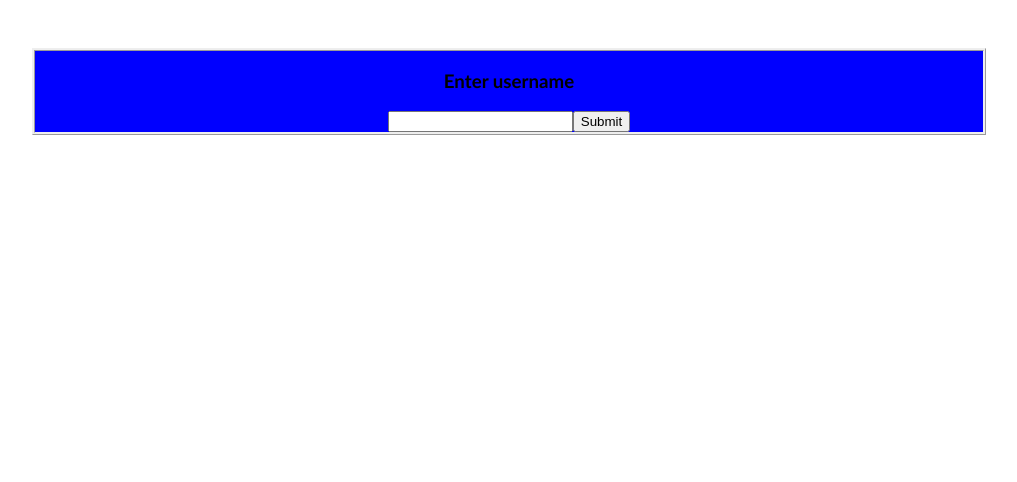
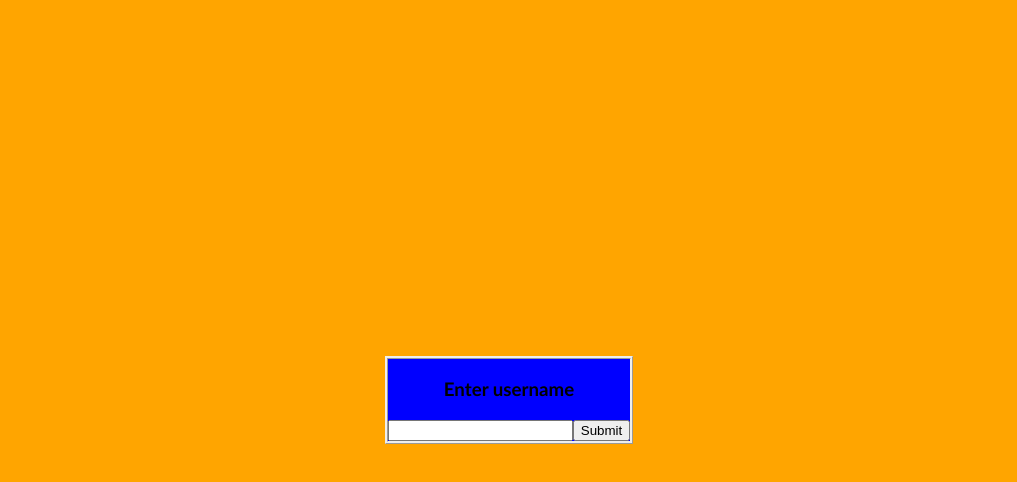
Before and after one commit to timdecillis/swolemate, a React (Create React App) app in the folder client/: page / in a window 1280 px wide. Shown: the top 482 px of the page, without its empty margins (131-1148 px from the left). Built offline with nearby package versions, Linux system fonts and the light colour scheme.

Commit message:
Updated body and html styling

```diff
--- a/client/src/styles.css
+++ b/client/src/styles.css
@@ -1,10 +1,28 @@
+html, body {
+  height: 100%;
+  margin: 0;
+  padding: 0;
+}
+
+body {
+  display: flex;
+  justify-content: center;
+  align-items: center;
+  background-color: orange;
+  margin: 0;
+  padding: 0;
+  height: 100%;
+}
+
 .App {
   text-align: center;
-  margin: 3em;
   display: flex;
   flex-direction: column;
   align-items: center;
-  font-family:'Gill Sans', 'Gill Sans MT', Calibri, 'Trebuchet MS', sans-serif
+  font-family:'Gill Sans', 'Gill Sans MT', Calibri, 'Trebuchet MS', sans-serif;
+  min-height: 100%;
+  max-height: 100%;
+  background-color: orange;
 }
 
 .App-Template {
@@ -14,6 +32,7 @@
   justify-content: center;
   border-style: ridge;
   min-width: 80%;
+  min-height: 100%
 }
 
 .user-header {
```
